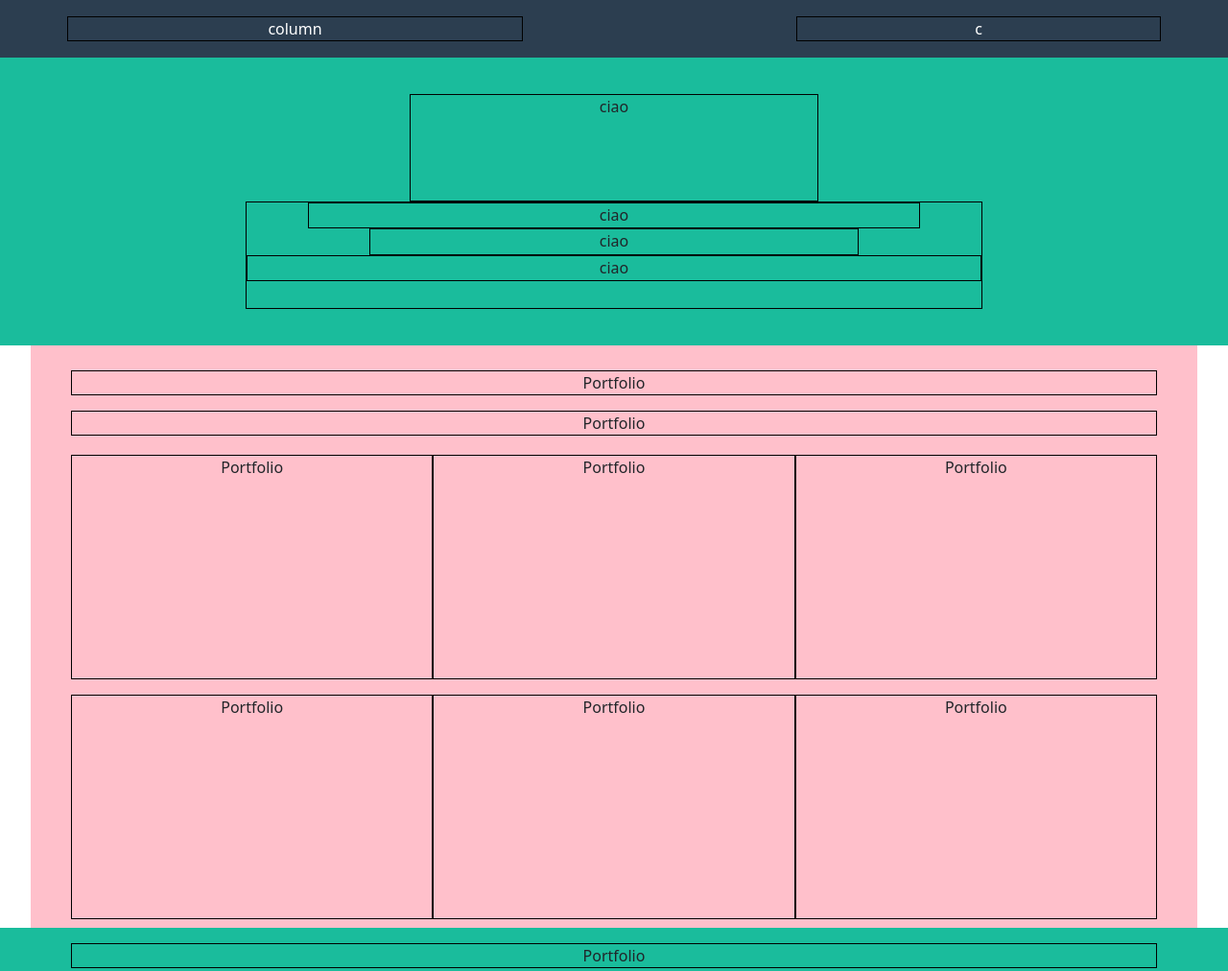
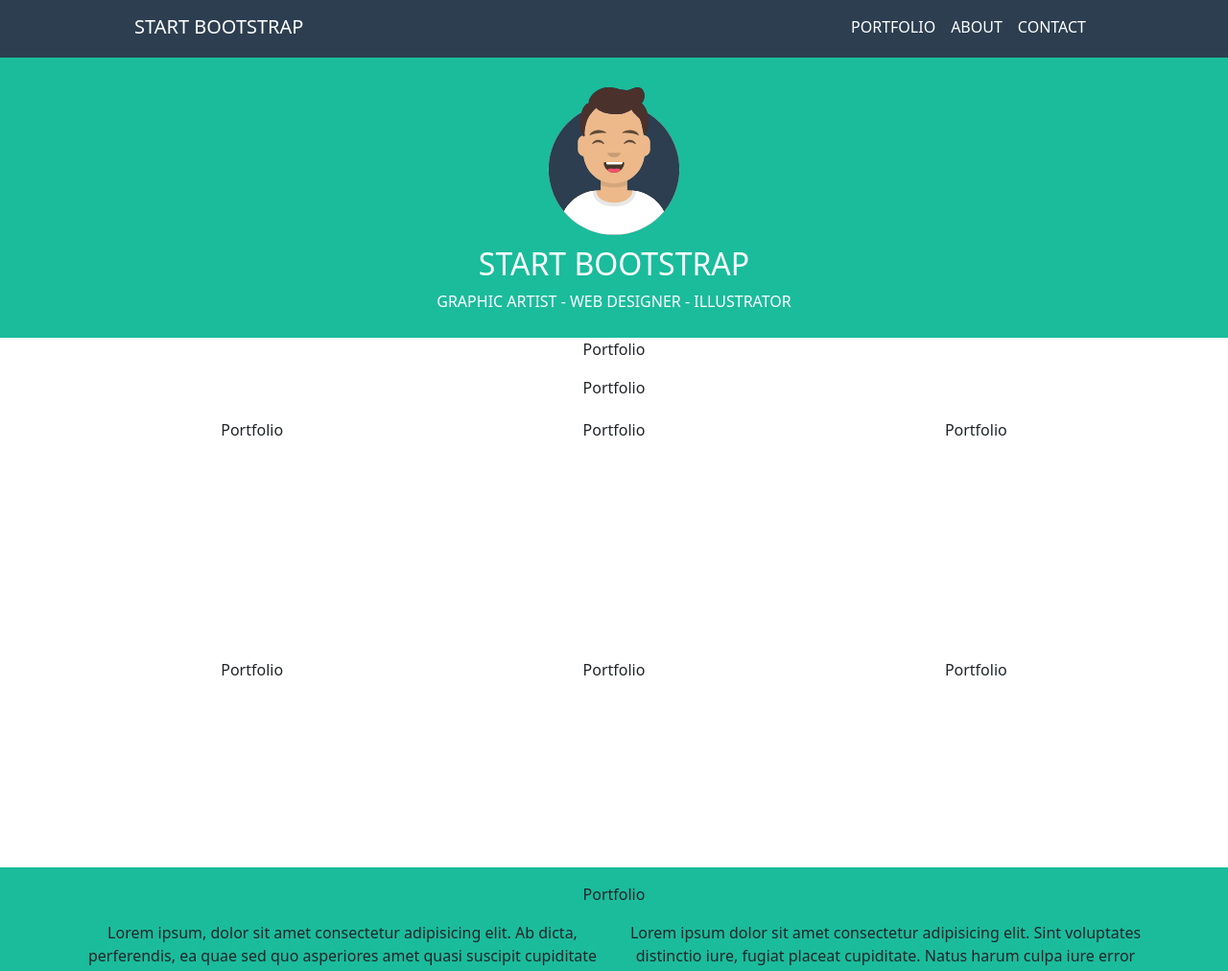
Before and after one commit to Ninotro/html-css-bootstrap-freelancer, a plain HTML site: page index.html in a window 1280 px wide. Shown: the top 1012 px of the page at 96% size. Drawn offline with nearby package versions, Linux system fonts and the light colour scheme.

Commit message:
navbar+ jumbotron

```diff
--- a/css/style.css
+++ b/css/style.css
@@ -1,43 +1,78 @@
 /* debug */
 header {
    background-color: #2c3e50;
-
-
    color: white;
+   height: 60px;
+   padding: 0% 10%;
 }
 
-[class*="col"] {
-    border: 1px solid black;
+.bg-body-tertiary {
+    --bs-bg-opacity: 0;
 
 }
 
-.container_header {
-    width: 90%;
-    margin: 0 auto;
-    height: 60px;
+.navbar-nav .nav-link.active,
+.navbar-nav .nav-link-show
+ {
+    color: white;
 }
 
+.nav-link {
+    color: white;
+}
+
+.navbar-brand {
+    color: white;
+}
+
+.navbar-toggler {
+    color: white;
+    border-color: white;
+}
+
+.navbar-toggler-icon {
+    color: white;
+    border-color: white;
+}
+
+
+button.navbar-toggler.collapsed {
+    color: white;
+}
+
+/* jumbotron */
 #jumbotron {
     background-color:#1abc9c;
-    height: 300px;
+
 
 }
 
 .container_jumbotron {
-    padding: 3% 0;
+    padding: 2% 0;
     height: 100%;
     width: 80%;
     margin: 0 auto;
 }
 
-.container {
-    /* background-color: purple; */
+.avatar {
+    width: 150px;
+    height: 150px;
+    margin-bottom: 20px;
+
+
 }
 
-.row {
-    /* background: pink; */
+.avatar img {
+    object-fit: cover;
 }
 
+#jumbotron {
+    color: white;
+
+}
+
+
+/* PORTFOLIO */
 .container_portfolio {
     padding: 2% 0;
 
--- a/index.html
+++ b/index.html
@@ -4,48 +4,65 @@
     <meta charset="UTF-8">
     <meta http-equiv="X-UA-Compatible" content="IE=edge">
     <meta name="viewport" content="width=device-width, initial-scale=1.0">
+    <link rel="stylesheet" href="https://cdnjs.cloudflare.com/ajax/libs/font-awesome/6.4.0/css/all.min.css" integrity="sha512-iecdLmaskl7CVkqkXNQ/ZH/XLlvWZOJyj7Yy7tcenmpD1ypASozpmT/E0iPtmFIB46ZmdtAc9eNBvH0H/ZpiBw==" crossorigin="anonymous" referrerpolicy="no-referrer" />
     <link href="https://cdn.jsdelivr.net/npm/bootstrap@5.3.0-alpha3/dist/css/bootstrap.min.css" rel="stylesheet" integrity="sha384-KK94CHFLLe+nY2dmCWGMq91rCGa5gtU4mk92HdvYe+M/SXH301p5ILy+dN9+nJOZ" crossorigin="anonymous">
     <link rel="stylesheet" href="css/style.css">
     <title>bootstrap</title>
 </head>
 <body>
-    <header>
-        <div class="container_header ">
-            <div class="container text-center h-100">
-                <div class="row align-items-center justify-content-between h-100">
-                <div class="col-5 ">
-                column
-                </div>
-                <div class="col-1 col-md-4">
+<header>
+    <nav class="navbar navbar-expand-lg bg-body-tertiary">
+        <div class="container-fluid">
+          <a class="navbar-brand" href="#">START BOOTSTRAP</a>
+          <button class="navbar-toggler" type="button" data-bs-toggle="collapse" data-bs-target="#navbarNav" aria-controls="navbarNav" aria-expanded="false" aria-label="Toggle navigation">
+            <span class="navbar-toggler-icon"></span>
+          </button>
+          <div class="collapse navbar-collapse justify-content-end" id="navbarNav">
+            <ul class="navbar-nav">
+              <li class="nav-item ">
+                <a class="nav-link active" aria-current="page" href="#">PORTFOLIO</a>
+              </li>
+              <li class="nav-item">
+                <a class="nav-link" href="#">ABOUT</a>
+              </li>
+              <li class="nav-item">
+                <a class="nav-link" href="#">CONTACT</a>
+              </li>
 
-                    c
-                </div>
+            </ul>
+          </div>
+        </div>
+      </nav>
+</header>
 
-                </div>
-            </div>
-        </div>
-    </header>
+
     <main>
         <!-- JUMBOTRON -->
         <section id="jumbotron">
             <div class="container_jumbotron h-100">
-                <div class="container text-center h-100">
-                    <div class="row justify-content-center h-50">
-                        <div class="col-5 ">
-                            ciao
+                <div class="container text-center ">
+                    <div class="row justify-content-center">
+                        <div class="col-5 d-flex justify-content-center ">
+                            <div class="avatar">
+                                <img src="img/avatar.svg" alt="avatar">
+                            </div>
                         </div>
                     </div>
-                    <div class="row justify-content-center h-50">
+                    <div class="row justify-content-center ">
                         <div class="col-9 ">
-                            <div class="row justify-content-center h-25">
-                                <div class="col-10 ">ciao</div>
+                            <div class="row justify-content-center ">
+                                <div class="col-10 ">
+                                    <h2>START BOOTSTRAP</h2>
+                                </div>
                             </div>
-                            <div class="row justify-content-center h-25">
-                                <div class="col-8 ">ciao</div>
+                            <div class="row justify-content-center ">
+                                <div class="col-8 ">
+                                    <div></div>
+                                </div>
                             </div>
 
-                            <div class="row justify-content-center h-25">
-                                <div class="col-12 ">ciao</div>
+                            <div class="row justify-content-center ">
+                                <div class="col-12 ">GRAPHIC ARTIST - WEB DESIGNER - ILLUSTRATOR</div>
                             </div>
                         </div>
                     </div>
@@ -54,9 +71,9 @@
         </section>
         <!-- portfolio -->
         <section>
-            <div class="container_portfolio">
+
                 <div class="container  text-center">
-                    <div class="row g-3 justify-content-center">
+                    <div class="row g-3">
                         <div class="col-12">
                             Portfolio
                         </div>
@@ -187,5 +204,6 @@
 
 
 
+    <script src="https://cdn.jsdelivr.net/npm/bootstrap@5.3.0-alpha3/dist/js/bootstrap.bundle.min.js" integrity="sha384-ENjdO4Dr2bkBIFxQpeoTz1HIcje39Wm4jDKdf19U8gI4ddQ3GYNS7NTKfAdVQSZe" crossorigin="anonymous"></script>
 </body>
 </html>
```
